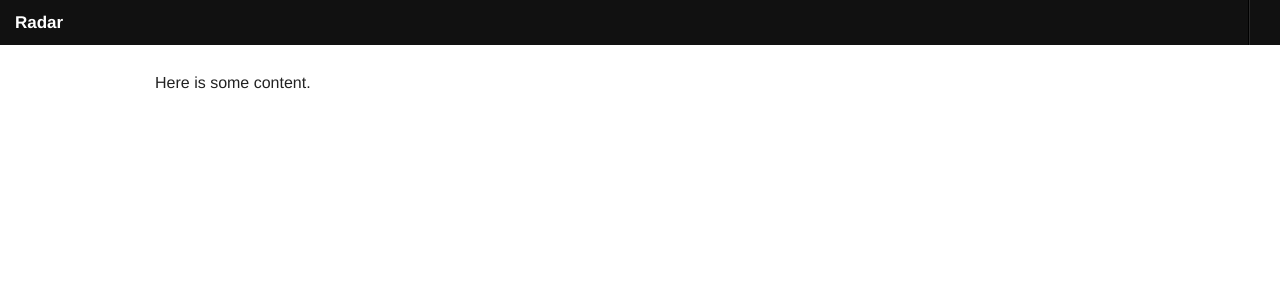
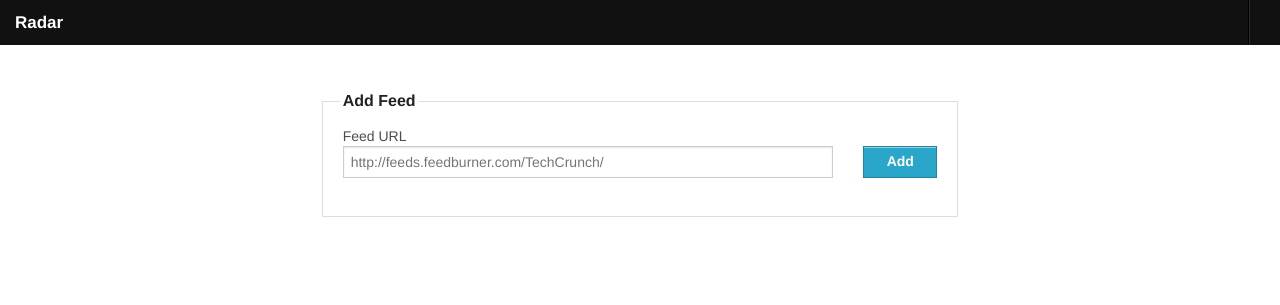
Before and after one commit to landakram/radar, a Flask app: page / in a window 1280 px wide. Shown: the top 305 px of the page. Run offline with Flask 2, Linux system fonts and the light colour scheme; parts of the project's set-up code (start-up, migrations or seed data) failed here and were passed over; some libraries are stand-ins or nearby versions.

Commit message:
add feed form

```diff
--- a/templates/index.html
+++ b/templates/index.html
@@ -2,8 +2,21 @@
 
 {% block content %}
 <div class="row">
-    <div class="large-12 columns">
-        Here is some content.
+    <div class="large-8 columns small-centered">
+        <form action="{{ url_for('add_feed') }}" method="POST">
+            <fieldset>
+                <legend>Add Feed</legend>
+                    <label>Feed URL</label>
+                    <div class="row">
+                        <div class="small-10 columns">
+                            <input type="text" placeholder="http://feeds.feedburner.com/TechCrunch/" name="url">
+                        </div>
+                        <div class="small-2 columns">
+                            <input type="submit" class="button prefix" value="Add">
+                        </div>
+                    </div>
+            </fieldset>
+        </form>
     </div>
 </div>
 {% endblock %}
```
